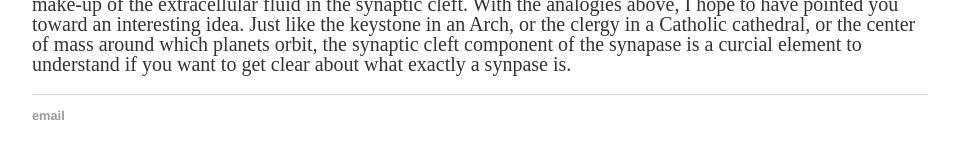
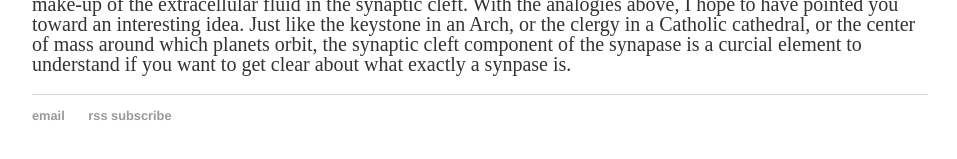
Before and after one commit to dnck/2018_ghpages, a Jekyll site: the page built from index.html, in a window 1280 px wide and 900 px high, scrolled down 1668 px. Shown: the part 717-876 px from the top of the window, without its empty margins (160-1117 px from the left). Built offline with Jekyll 4.4.1, drawn with Linux system fonts in a browser that asks for light colours.

Commit message:
rss option

```diff
--- a/_layouts/default.html
+++ b/_layouts/default.html
@@ -19,9 +19,12 @@
 
 			</div><!-- /.container -->
 			<footer>
-	    		<ul>
-	        		<li><a href="mailto:cookdj0128@gmail.com">email</a></li>
-				</ul>
+				<nav>
+	    			<ul>
+	        			<li><a href="mailto:cookdj0128@gmail.com">email</a></li>
+	        			<li><a href="http://www.syn-haptein.com/blog/atom.xml">rss subscribe</a></li>
+					</ul>
+				</nav>
 			</footer>
 		</body>
 	</html>
```
